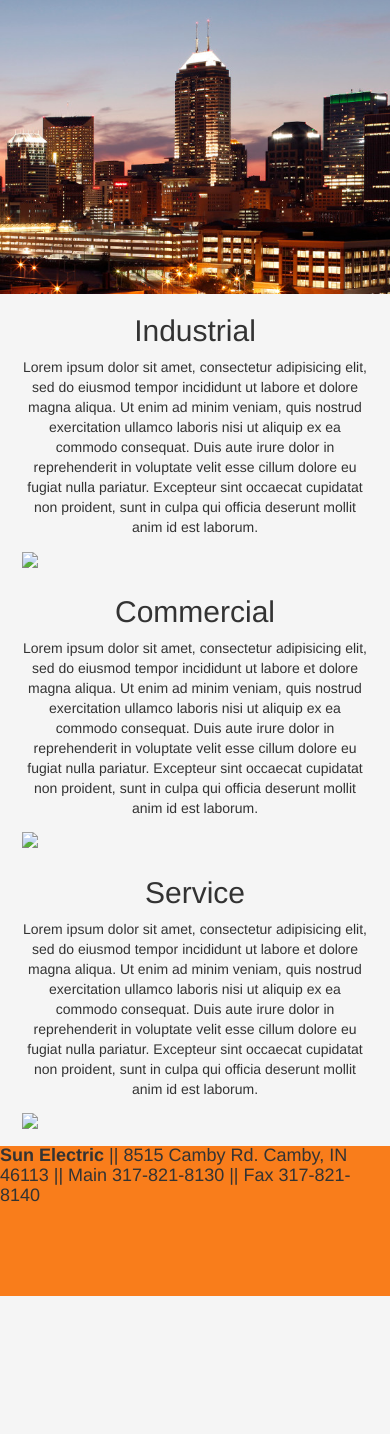
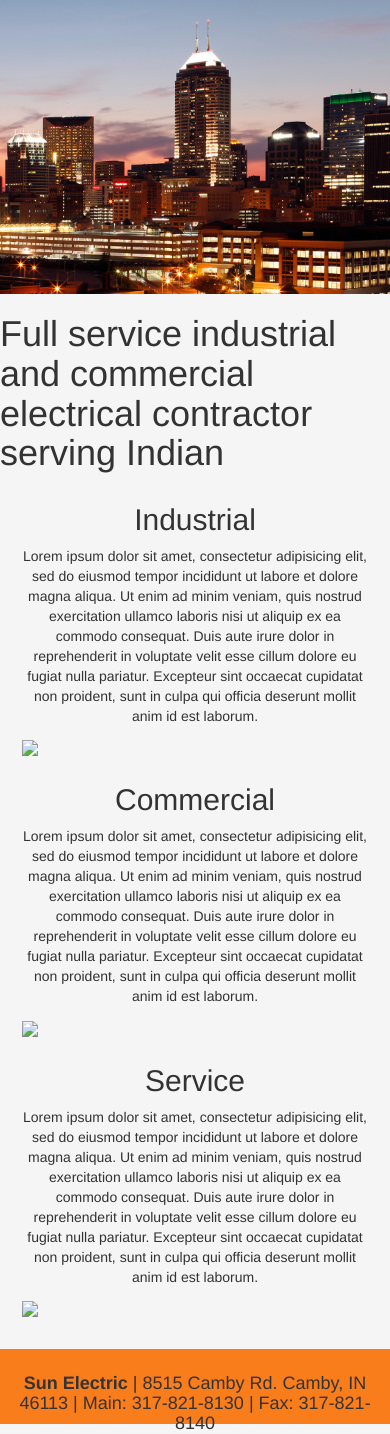
Before and after one commit to bacarlino/sunelectric-django, a Django app: page / in a window 390 px wide. Shown: the part 141-1575 px from the top of the page. Before the commit the page ends 1437 px from the top, so only its background shows below. Run offline with Django 3.2, Linux system fonts and the light colour scheme; some libraries are stand-ins or nearby versions.

Commit message:
Add to contact form and footer

```diff
--- a/static/core/styles/base.css
+++ b/static/core/styles/base.css
@@ -80,7 +80,9 @@
 }
 
 #footer {
-  height: 150px;
+  height: 75px;
+  margin-top: 25px;
+  padding: 15px;
   background-color: #f97d1b;
 }
 
--- /dev/null
+++ b/static/core/styles/contact.css
@@ -0,0 +1,3 @@
+#contact {
+  text-align: center;
+}
--- a/templates/core/_footer.html
+++ b/templates/core/_footer.html
@@ -1,2 +1,2 @@
-<div id="footer">
-  <h4><strong>Sun Electric</strong> || 8515 Camby Rd. Camby, IN 46113 || Main 317-821-8130 || Fax 317-821-8140</h4>
+<div id="footer" class="text-center">
+  <h4><strong>Sun Electric</strong> | 8515 Camby Rd. Camby, IN 46113 | Main: 317-821-8130 | Fax: 317-821-8140</h4>
--- a/templates/core/home.html
+++ b/templates/core/home.html
@@ -7,6 +7,8 @@
 
 {% block content %}
   <div class="home-banner"></div>
+
+  <h1>Full service industrial and commercial electrical contractor serving Indian </h1>
 
   <div class="container text-center" id="home">
     <div class="row">
```
Also changed, not shown: templates/core/contact.html (+12 -14 lines).
